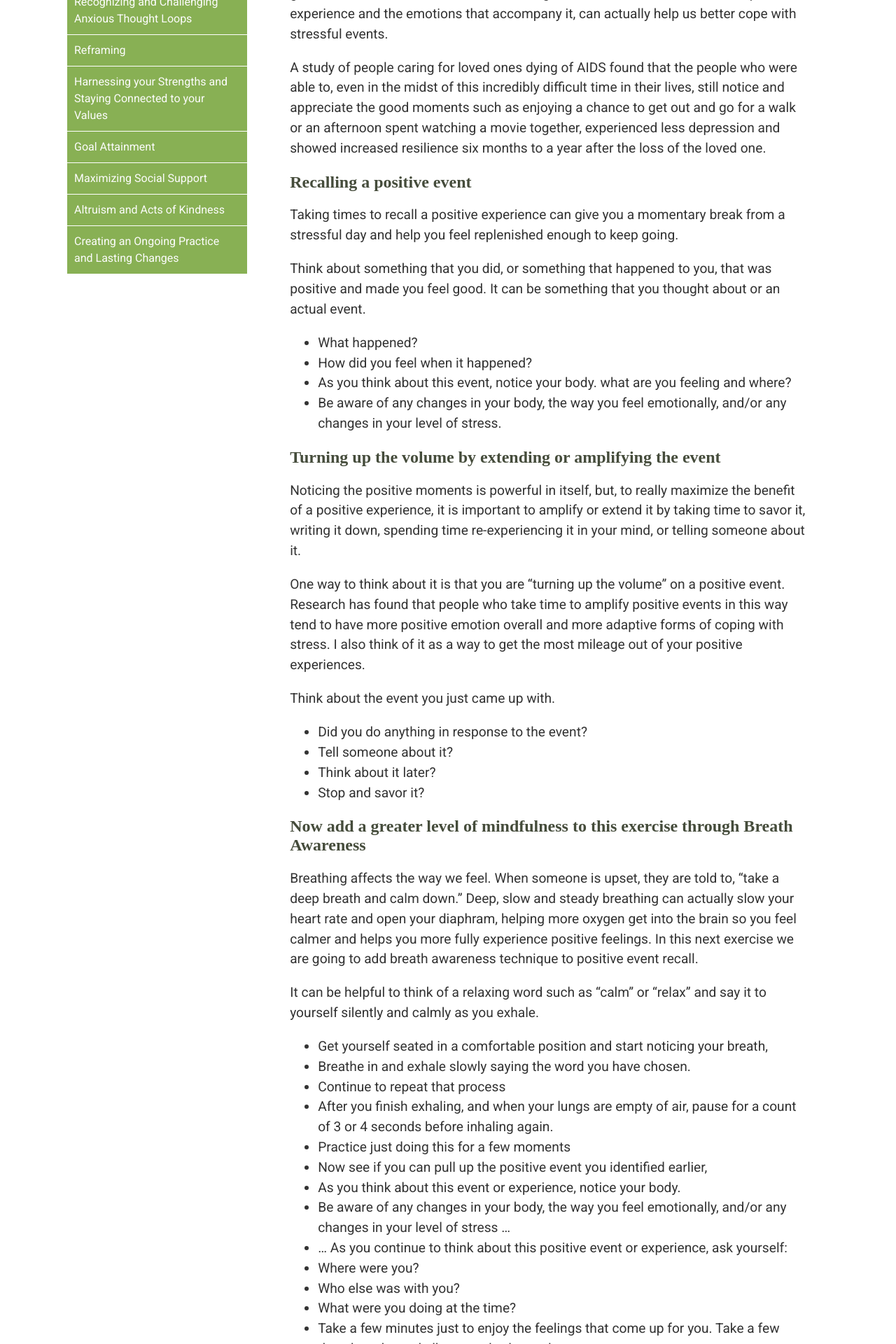
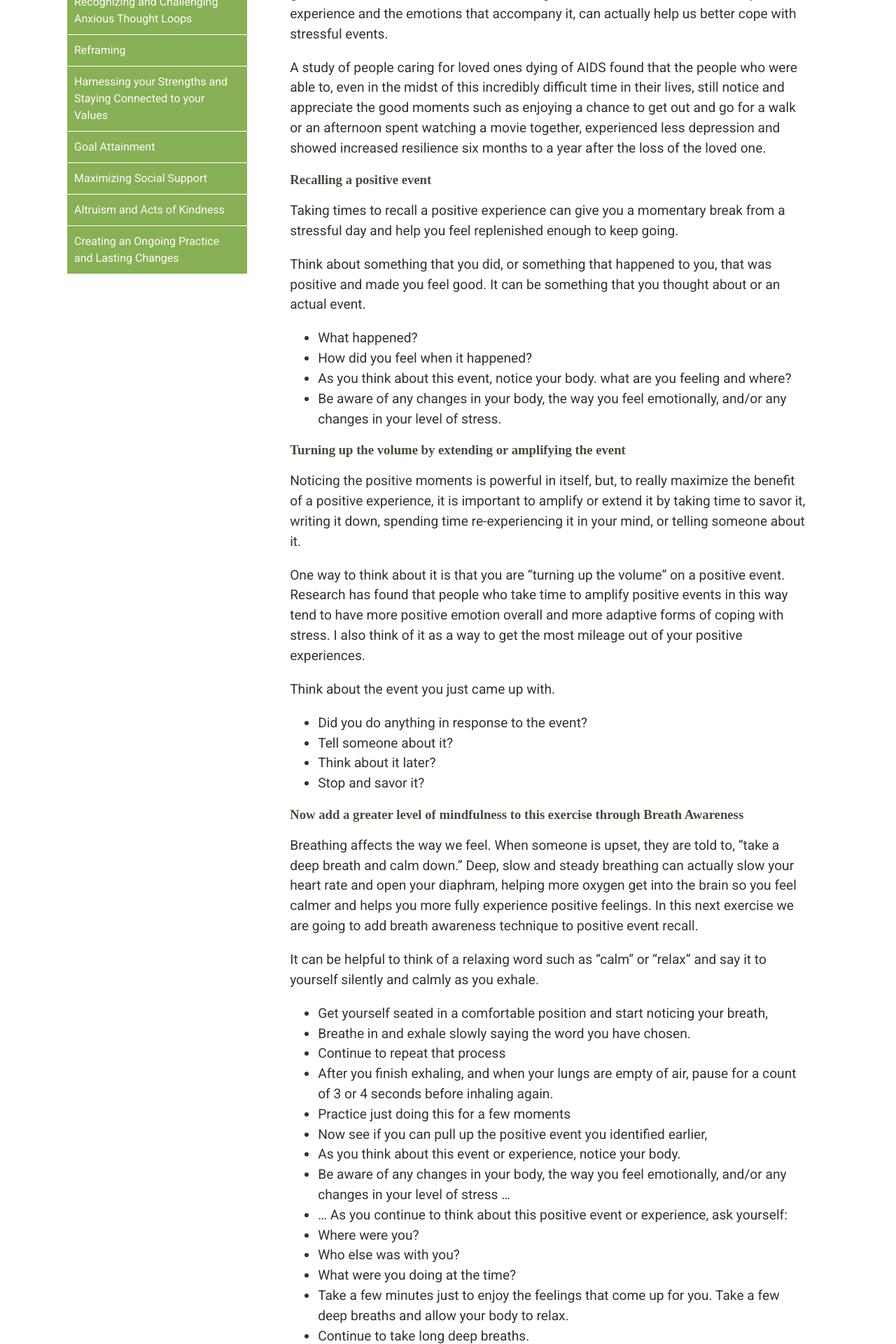
Before and after one commit to mtorres253/mtorres253.github.io, a Jekyll site: the page built from chapt-1/index.md, in a window 1280 px wide. Shown: the part 341-2261 px from the top of the page at 70% size. Built offline with Jekyll 4.4.1, drawn with Linux system fonts in a browser that asks for light colours; nearby versions of some CDN libraries.

```diff
--- a/chapt-1/index.md
+++ b/chapt-1/index.md
@@ -9,7 +9,7 @@ One of the most inspiring things I have learned in my line of work is that even
 
 A study of people caring for loved ones dying of AIDS found that the people who were able to, even in the midst of this incredibly difficult time in their lives, still notice and appreciate the good moments such as enjoying a chance to get out and go for a walk or an afternoon spent watching a movie together, experienced less depression and showed increased resilience six months to a year after the loss of the loved one.
 
-## Recalling a positive event
+### Recalling a positive event
 Taking times to recall a positive experience can give you a momentary break from a stressful day and help you feel replenished enough to keep going.
 
 Think about something that you did, or something that happened to you, that was positive and made you feel good.  It can be something that you thought about or an actual event.
@@ -19,7 +19,7 @@ Think about something that you did, or something that happened to you, that was
 - As you think about this event, notice your body. what are you feeling and where?
 - Be aware of any changes in your body, the way you feel emotionally, and/or any changes in your level of stress.
 
-## Turning up the volume by extending or amplifying the event
+### Turning up the volume by extending or amplifying the event
 Noticing the positive moments is powerful in itself, but, to really maximize the benefit of a positive experience, it is important to amplify or extend it by taking time to savor it, writing it down, spending time re-experiencing it in your mind, or telling someone about it.
 
 One way to think about it is that you are “turning up the volume” on a positive event. Research has found that people who take time to amplify positive events in this way tend to have more positive emotion overall and more adaptive forms of coping with stress. I also think of it as a way to get the most mileage out of your positive experiences.
@@ -31,7 +31,7 @@ Think about the event you just came up with.
 - Think about it later?
 - Stop and savor it?
 
-## Now add a greater level of mindfulness to this exercise through Breath Awareness
+### Now add a greater level of mindfulness to this exercise through Breath Awareness
 Breathing affects the way we feel. When someone is upset, they are told to, “take a deep breath and calm down.” Deep, slow and steady breathing can actually slow your heart rate and open your diaphram, helping more oxygen get into the brain so you feel calmer and helps you more fully experience positive feelings. In this next exercise we are going to add breath awareness technique to positive event recall.
 
 It can be helpful to think of a relaxing word such as “calm” or “relax” and say it to yourself silently and calmly as you exhale.
@@ -51,7 +51,7 @@ It can be helpful to think of a relaxing word such as “calm” or “relax”
 - Take a few minutes just to enjoy the feelings that come up for you.  Take a few deep breaths and allow your body to relax.
 - Continue to take long deep breaths.
 
-## Increase opportunities for future positive experiences
+### Increase opportunities for future positive experiences
 Deepen this exercise by adding these questions after you are able to fully pull up the positive experience, and let whatever answers come to you, be what they are.
 
 What can I do to create more opportunities for moments like this?
```
